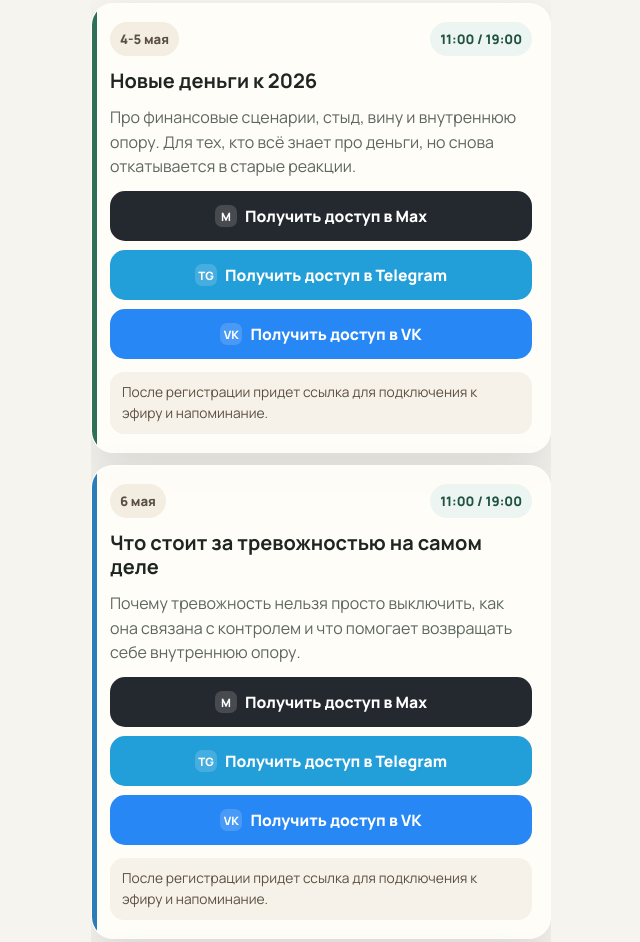
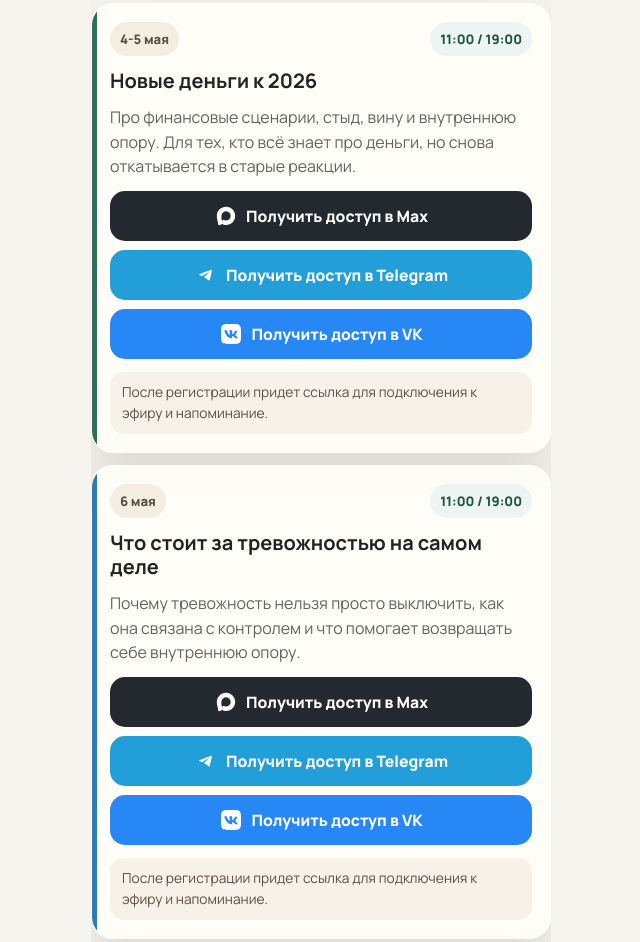
Before and after one commit to dmitriitaran3050/reg, a plain HTML site: page index.html in a window 1280 px wide. Shown: the part 1845-2787 px from the top of the page, without its empty margins (319-959 px from the left). Drawn offline with Linux system fonts and the light colour scheme.

Commit message:
Use messenger logo icons

```diff
--- a/styles.css
+++ b/styles.css
@@ -287,6 +287,7 @@
   display: flex;
   align-items: center;
   justify-content: space-between;
+  flex-wrap: wrap;
   gap: 10px;
 }
 
@@ -307,7 +308,6 @@
   background: #ecf5f1;
   color: var(--green-dark);
   font-weight: 800;
-  white-space: nowrap;
 }
 
 .button-grid {
@@ -338,14 +338,13 @@
 }
 
 .reg-button::before {
-  width: 22px;
-  height: 22px;
-  border-radius: 7px;
-  display: grid;
-  place-items: center;
-  background: rgba(255, 255, 255, 0.16);
-  font-size: 0.72rem;
-  font-weight: 800;
+  content: "";
+  width: 24px;
+  height: 24px;
+  flex: 0 0 24px;
+  background-position: center;
+  background-repeat: no-repeat;
+  background-size: contain;
 }
 
 .reg-button--max {
@@ -353,7 +352,7 @@
 }
 
 .reg-button--max::before {
-  content: "M";
+  background-image: url("./assets/icon-max.svg");
 }
 
 .reg-button--telegram {
@@ -361,7 +360,7 @@
 }
 
 .reg-button--telegram::before {
-  content: "TG";
+  background-image: url("./assets/icon-telegram.svg");
 }
 
 .reg-button--vk {
@@ -369,7 +368,7 @@
 }
 
 .reg-button--vk::before {
-  content: "VK";
+  background-image: url("./assets/icon-vk.svg");
 }
 
 .reg-button:focus-visible,
```
Also changed, not shown: assets/icon-max.svg (added), assets/icon-telegram.svg (added), assets/icon-vk.svg (added).
